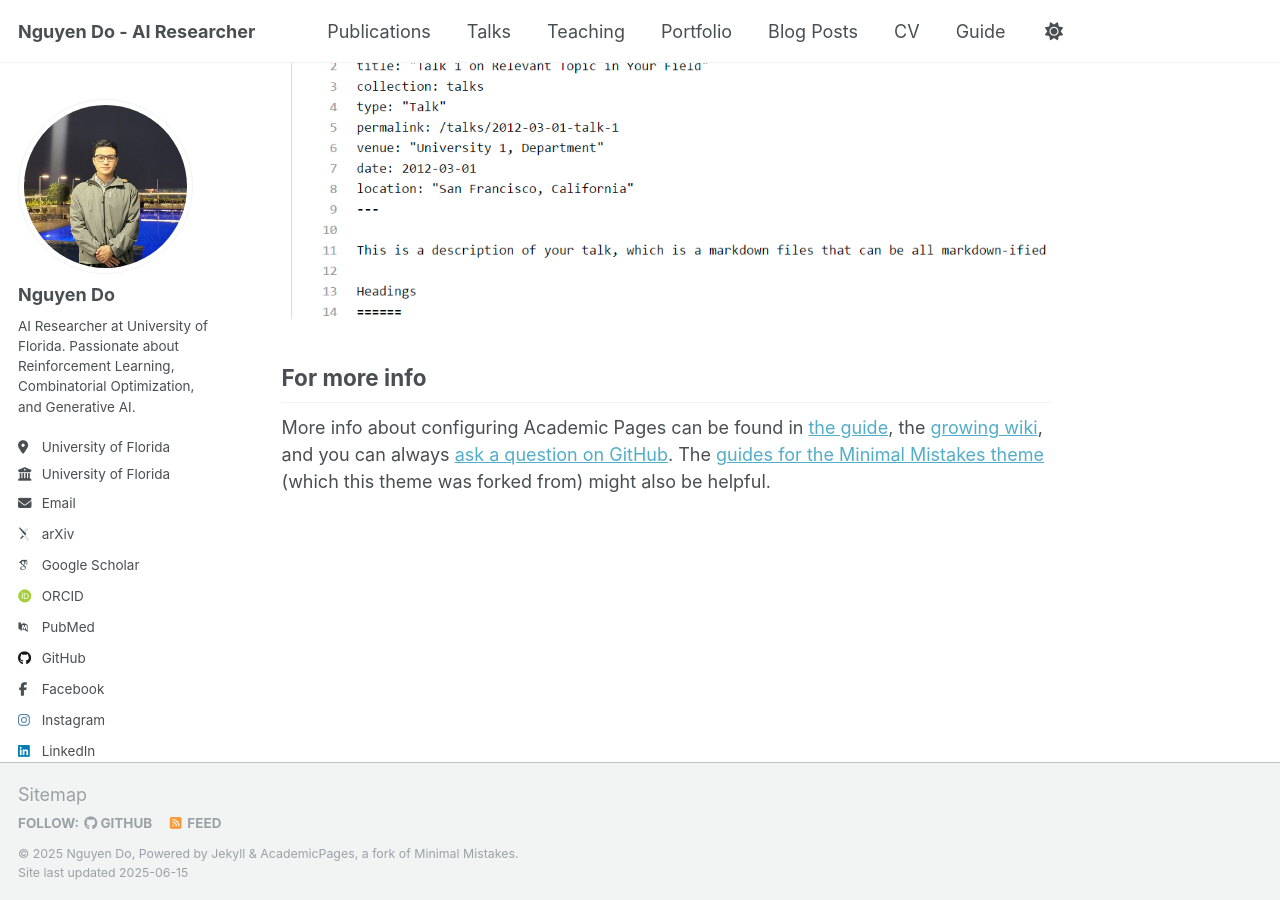
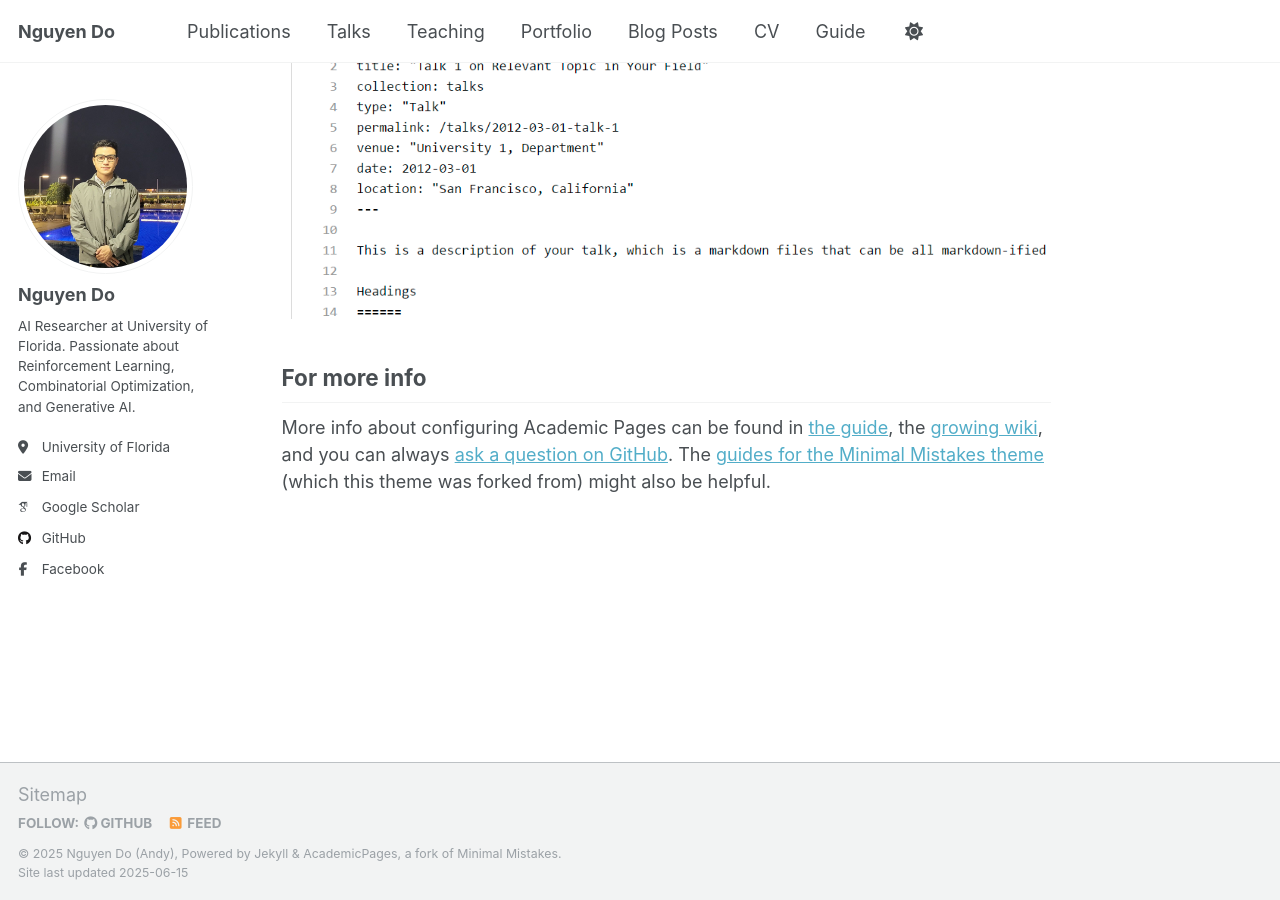
Before and after one commit to nguyendo1801/nguyendo1801.github.io, a Jekyll site: the page built from _pages/about.md, in a window 1280 px wide and 900 px high, scrolled down 2636 px. Built offline with Jekyll 4.4.1, drawn with Linux system fonts in a browser that asks for light colours; some web fonts are replaced.

Commit message:
Init website from academicpages template 0.0.0.7

```diff
--- a/_config.yml
+++ b/_config.yml
@@ -1,9 +1,9 @@
 # Basic Site Settings
 locale: "en-US"
 site_theme: "default"
-title: "Nguyen Do - AI Researcher"
+title: "Nguyen Do"
 title_separator: "-"
-name: &name "Nguyen Do"
+name: &name "Nguyen Do (Andy)"
 description: &description "AI Researcher, Dreamer, Believer – University of Florida"
 url: "https://nguyendo1801.github.io"
 baseurl: ""
@@ -15,25 +15,16 @@ author:
   name: "Nguyen Do"
   bio: "AI Researcher at University of Florida. Passionate about Reinforcement Learning, Combinatorial Optimization, and Generative AI."
   location: "University of Florida"
-  employer: "University of Florida"
   email: "nguyen.do@ufl.edu"
 
   # Academic websites
   googlescholar: "https://scholar.google.com/citations?user=6f9HM24AAAAJ&hl=en"
-  orcid: ""
-  pubmed: ""
-  arxiv: ""
 
   # Code & Repositories
   github: "nguyendo1801"
 
   # Social media
   facebook: "nguyen.do.9256"
-  linkedin: ""
-  twitter: ""
-  youtube: ""
-  mastodon: ""
-  instagram: ""
 
 # Publication Categories
 publication_category:
```
